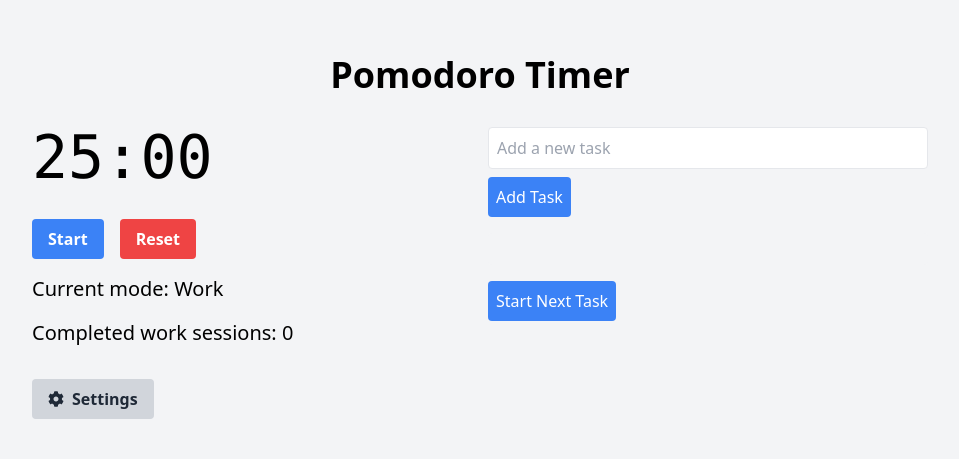
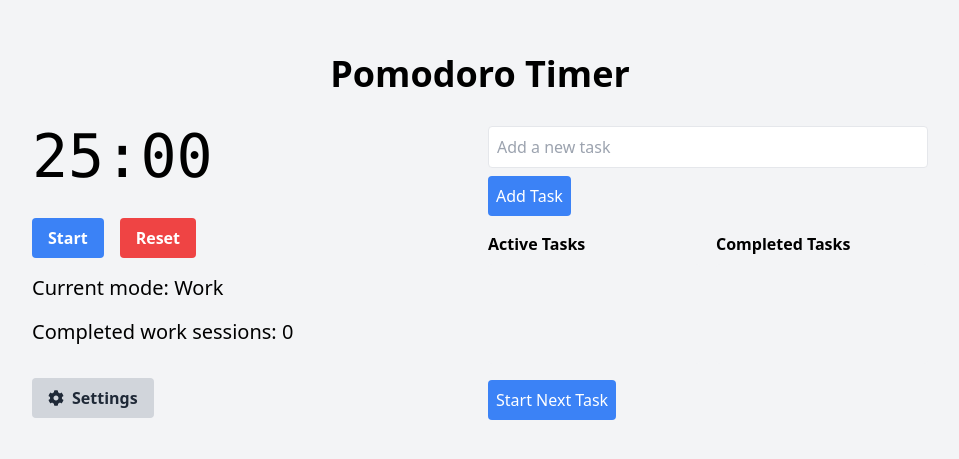
Before and after one commit to mikeonthemike/Pomodoro-timer, a React (Vite) app: page / in a window 1280 px wide. Shown: the part 163-622 px from the top of the page, without its empty margins (160-1119 px from the left). Built offline with nearby package versions, Linux system fonts and the light colour scheme.

Commit message:
Added a completed task list

```diff
--- a/src/components/TaskManager.jsx
+++ b/src/components/TaskManager.jsx
@@ -2,43 +2,63 @@ import React, { useState } from 'react';
 import { DragDropContext, Droppable, Draggable } from 'react-beautiful-dnd';
 
 function TaskManager({ onTaskSelect }) {
-  const [tasks, setTasks] = useState([]);
+  const [activeTasks, setActiveTasks] = useState([]);
+  const [completedTasks, setCompletedTasks] = useState([]);
   const [newTask, setNewTask] = useState('');
   const [currentTask, setCurrentTask] = useState(null);
 
   const addTask = (e) => {
     e.preventDefault();
     if (newTask.trim()) {
-      setTasks([...tasks, { id: Date.now().toString(), content: newTask }]);
+      setActiveTasks(prevTasks => [...prevTasks, { id: Date.now().toString(), content: newTask }]);
       setNewTask('');
     }
   };
 
   const onDragEnd = (result) => {
-    if (!result.destination) return;
-    const items = Array.from(tasks);
-    const [reorderedItem] = items.splice(result.source.index, 1);
-    items.splice(result.destination.index, 0, reorderedItem);
-    setTasks(items);
+    const { source, destination } = result;
+
+    if (!destination) return;
+
+    const sourceList = source.droppableId === 'activeTasks' ? activeTasks : completedTasks;
+    const destList = destination.droppableId === 'activeTasks' ? activeTasks : completedTasks;
+
+    const [removed] = sourceList.splice(source.index, 1);
+    destList.splice(destination.index, 0, removed);
+
+    if (source.droppableId === 'activeTasks') {
+      setActiveTasks([...sourceList]);
+    } else {
+      setCompletedTasks([...sourceList]);
+    }
+
+    if (destination.droppableId === 'activeTasks') {
+      setActiveTasks([...destList]);
+    } else {
+      setCompletedTasks([...destList]);
+    }
   };
 
   const selectTask = () => {
-    if (tasks.length > 0) {
-      const selectedTask = tasks[0];
+    if (activeTasks.length > 0) {
+      const [selectedTask, ...remainingTasks] = activeTasks;
       setCurrentTask(selectedTask);
-      setTasks(tasks.slice(1));
+      setActiveTasks(remainingTasks);
       onTaskSelect(selectedTask);
     }
   };
 
   const completeTask = () => {
+    if (currentTask) {
+      setCompletedTasks(prevTasks => [currentTask, ...prevTasks]);
       setCurrentTask(null);
       onTaskSelect(null);
+    }
   };
 
   const returnTaskToList = () => {
     if (currentTask) {
-      setTasks([currentTask, ...tasks]);
+      setActiveTasks(prevTasks => [currentTask, ...prevTasks]);
       setCurrentTask(null);
       onTaskSelect(null);
     }
@@ -58,10 +78,13 @@ function TaskManager({ onTaskSelect }) {
       </form>
 
       <DragDropContext onDragEnd={onDragEnd}>
-        <Droppable droppableId="tasks">
+        <div className="flex flex-col md:flex-row gap-4">
+          <div className="w-full md:w-1/2">
+            <h3 className="font-bold mb-2">Active Tasks</h3>
+            <Droppable droppableId="activeTasks">
               {(provided) => (
-            <ul {...provided.droppableProps} ref={provided.innerRef} className="bg-gray-100 p-4 rounded">
-              {tasks.map((task, index) => (
+                <ul {...provided.droppableProps} ref={provided.innerRef} className="bg-gray-100 p-4 rounded min-h-[100px]">
+                  {activeTasks.map((task, index) => (
                     <Draggable key={task.id} draggableId={task.id} index={index}>
                       {(provided) => (
                         <li
@@ -79,6 +102,33 @@ function TaskManager({ onTaskSelect }) {
                 </ul>
               )}
             </Droppable>
+          </div>
+
+          <div className="w-full md:w-1/2">
+            <h3 className="font-bold mb-2">Completed Tasks</h3>
+            <Droppable droppableId="completedTasks">
+              {(provided) => (
+                <ul {...provided.droppableProps} ref={provided.innerRef} className="bg-gray-100 p-4 rounded min-h-[100px]">
+                  {completedTasks.map((task, index) => (
+                    <Draggable key={task.id} draggableId={task.id} index={index}>
+                      {(provided) => (
+                        <li
+                          ref={provided.innerRef}
+                          {...provided.draggableProps}
+                          {...provided.dragHandleProps}
+                          className="bg-white p-2 mb-2 rounded shadow line-through"
+                        >
+                          {task.content}
+                        </li>
+                      )}
+                    </Draggable>
+                  ))}
+                  {provided.placeholder}
+                </ul>
+              )}
+            </Droppable>
+          </div>
+        </div>
       </DragDropContext>
 
       {currentTask ? (
```
Lines whose indentation alone changed are shown as unchanged.
